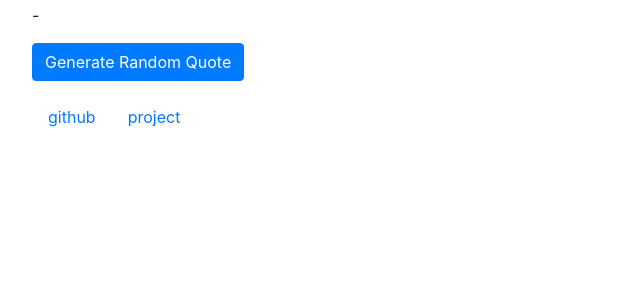
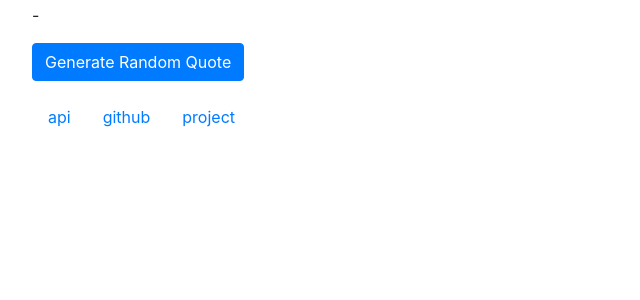
Before and after one commit to vibindi/parks-and-rec-api, a Flask app: page / in a window 1280 px wide. Shown: the part 215-515 px from the top of the page, without its empty margins (0-640 px from the left). Run offline with Flask 2, Linux system fonts and the light colour scheme; data that the repository does not hold is empty; some libraries are stand-ins or nearby versions.

Commit message:
added temp api info html

```diff
--- a/app.py
+++ b/app.py
@@ -34,5 +34,9 @@ def index():
     s = rand_quote.get("Speaker")
     return render_template('index.html', quote=q, speaker=s)
 
+@app.route('/api')
+def api_info():
+    return render_template('api-info.html')
+
 if __name__ == '__main__':
     app.run(threaded=True, port=5000)
--- a/templates/index.html
+++ b/templates/index.html
@@ -32,6 +32,7 @@
               <a class="btn btn-primary" href="/" role="button">Generate Random Quote</a>
             </p>
             <nav class="nav">
+                <a class="nav-link git-link" href="https://parks-and-rec-quotes.herokuapp.com/api">api</a>
                 <a class="nav-link git-link" href="https://github.com/vibindi">github</a>
                 <a class="nav-link git-link" href="https://github.com/vibindi/parks-and-rec-api">project</a>
             </nav>
```
Also changed, not shown: templates/api-info.html (added, +12 -0 lines).
